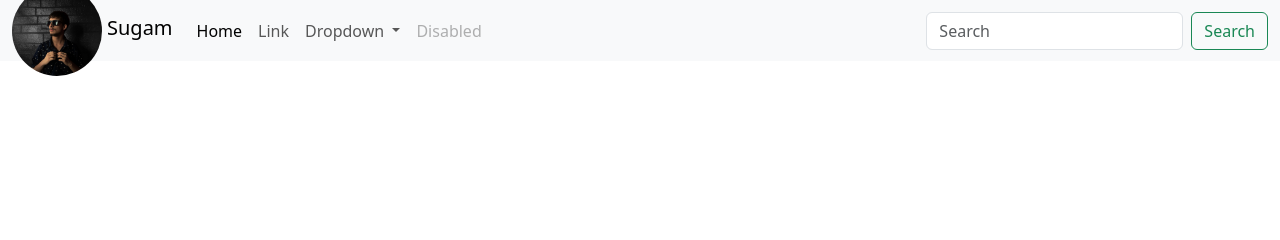
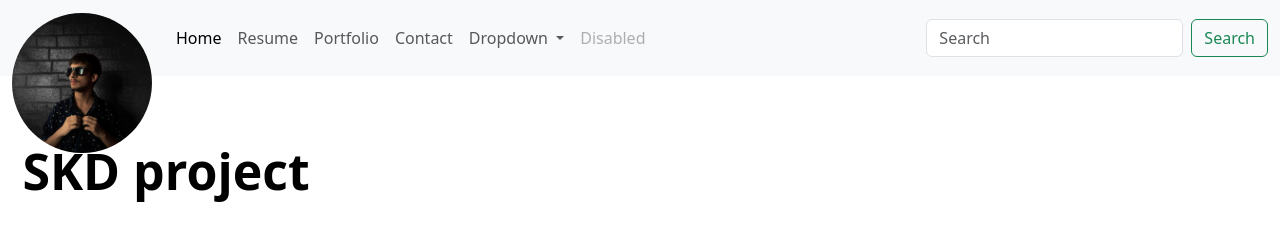
Before and after one commit to maestro1911/ok, a plain HTML site: page demo.html in a window 1280 px wide. Drawn offline with Linux system fonts and the light colour scheme.

Commit message:
Update demo.html

```diff
--- a/demo.html
+++ b/demo.html
@@ -11,23 +11,47 @@
     <link rel="stylesheet" href="css/normalize.css">
     <link rel="stylesheet" href="css/custom.css">
 
-    <title>Document</title>
+    <title>Sugam DHungana</title>
 </head>
 
 
 <body>
+
     <!-- header ma naviagation bar rakhxam-->
     <header>
         <nav class="navbar navbar-expand-lg bg-body-tertiary">
             <div class="container-fluid">
 
+      <!--header ko photo-->
+<a class="navbar-brand position-relative" href="#home" style="height:60px;">
+    <img src="img/1707897199579.jpg" alt="Logo"
+        class="rounded-circle"
+        style="width:140px; height:140px; object-fit:cover;">
+    <span style="position:absolute; left:110%; bottom:-235%; transform:translateX(-50%); font-size:50px; font-weight:bold;">
+        SKD project
+    </span>
+</a>
 
-                <a class="navbar-brand position-relative" href="#" style="height:45px;">
+<!-- <a class="navbar-brand position-relative" href="#home" style="height:60px;">
                     <img src="img/1707897199579.jpg" alt="Logo"
                         class="rounded-circle position-absolute top-50 start-0 translate-middle-y"
-                        style="width:90px; height:90px; object-fit:cover;">
-                    <span style="margin-left:95px;">Sugam</span>
+                        style="width:120px; height:120px; object-fit:cover;">
+                    <span style="margin-left:120px; font-size:30px; font-weight:bold;"><b>SKD</b></span>
                 </a>
+-->
+
+
+
+
+
+
+
+
+
+
+
+
+
 
 
                 <button class="navbar-toggler" type="button" data-bs-toggle="collapse"
@@ -35,14 +59,28 @@
                     aria-expanded="false" aria-label="Toggle navigation">
                     <span class="navbar-toggler-icon"></span>
                 </button>
+
+
                 <div class="collapse navbar-collapse" id="navbarSupportedContent">
                     <ul class="navbar-nav me-auto mb-2 mb-lg-0">
+
+                        <li class="nav-item active">
+                            <a class="nav-link active" aria-current="page" href="#home">Home</a>
+                        </li>
+
                         <li class="nav-item">
-                            <a class="nav-link active" aria-current="page" href="#">Home</a>
+                            <a class="nav-link" href="#Resume">Resume</a>
                         </li>
+
                         <li class="nav-item">
-                            <a class="nav-link" href="#">Link</a>
+                            <a class="nav-link" href="#Portfolio">Portfolio</a>
                         </li>
+
+                        <li class="nav-item">
+                            <a class="nav-link" href="#Contact">Contact</a>
+                        </li>
+
+
                         <li class="nav-item dropdown">
                             <a class="nav-link dropdown-toggle" href="#" role="button" data-bs-toggle="dropdown"
                                 aria-expanded="false">
```
